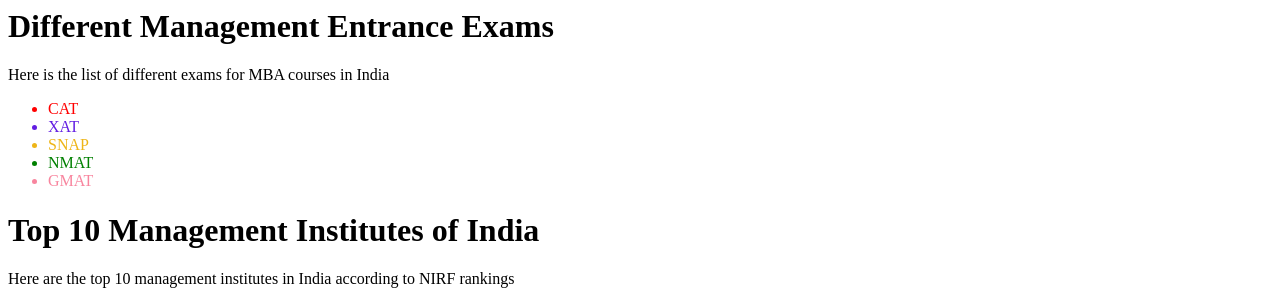
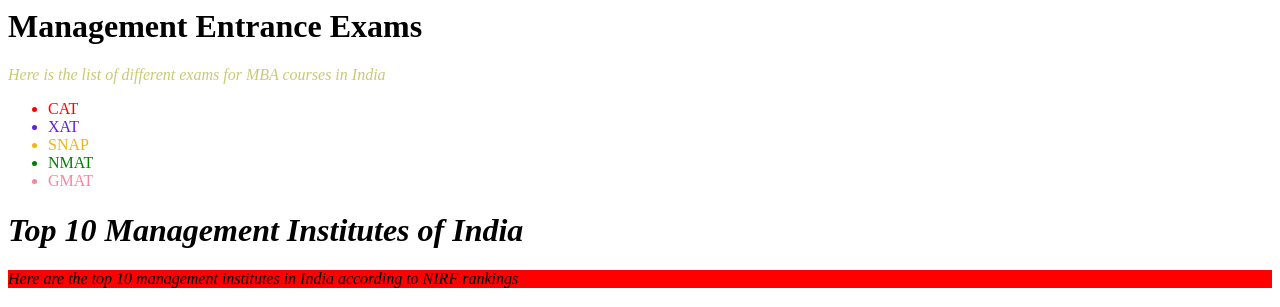
Before and after one commit to preetish03/WT-ACT-3, a plain HTML site: page index.html in a window 1280 px wide. Shown: the top 307 px of the page. Drawn offline with Linux system fonts and the light colour scheme.

Commit message:
Update index.html

```diff
--- a/index.html
+++ b/index.html
@@ -3,8 +3,8 @@
     <title>WT Act 3</title>
   </head>
   <body>
-    <h1>Different Management Entrance Exams</h1>
-    <p>Here is the list of different exams for MBA courses in India</p>
+    <h1><b> Management Entrance Exams</b></h1>
+    <p style="color: rgba(158, 158, 7, 0.555);"><i>Here is the list of different exams for MBA courses in India</i></p>
     <ul>
       <li style="color: red;">CAT</li>
       <li style="color: rgb(98, 29, 226);">XAT</li>
@@ -14,8 +14,8 @@
     </ul>
 
 
-    <h1>Top 10 Management Institutes of India</h1>
-    <p>Here are the top 10 management institutes in India according to NIRF rankings</p>
+    <h1><b><i>Top 10 Management Institutes of India</i></b></h1>
+    <p style="background-color: red;"><i>Here are the top 10 management institutes in India according to NIRF rankings</i></p>
    <h1>Rankings</h1>
     <ol>
       <li>
```
